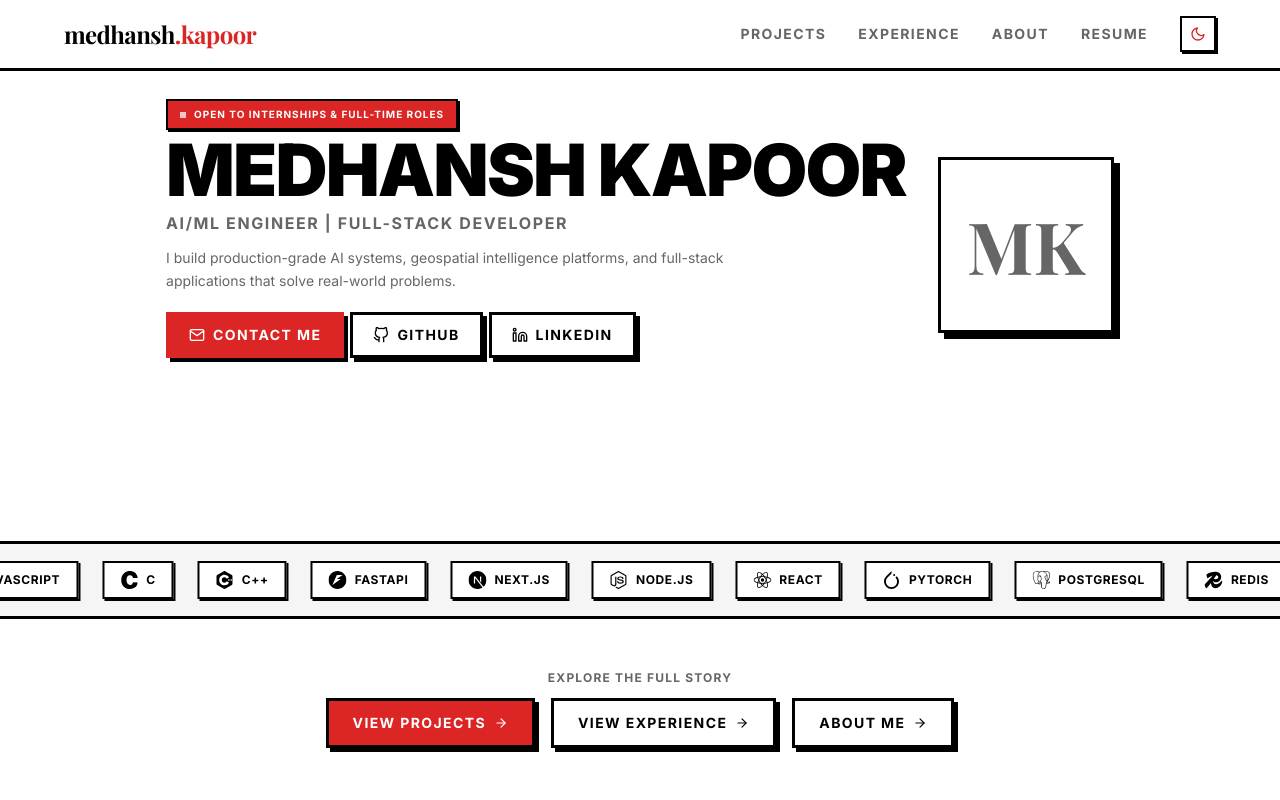
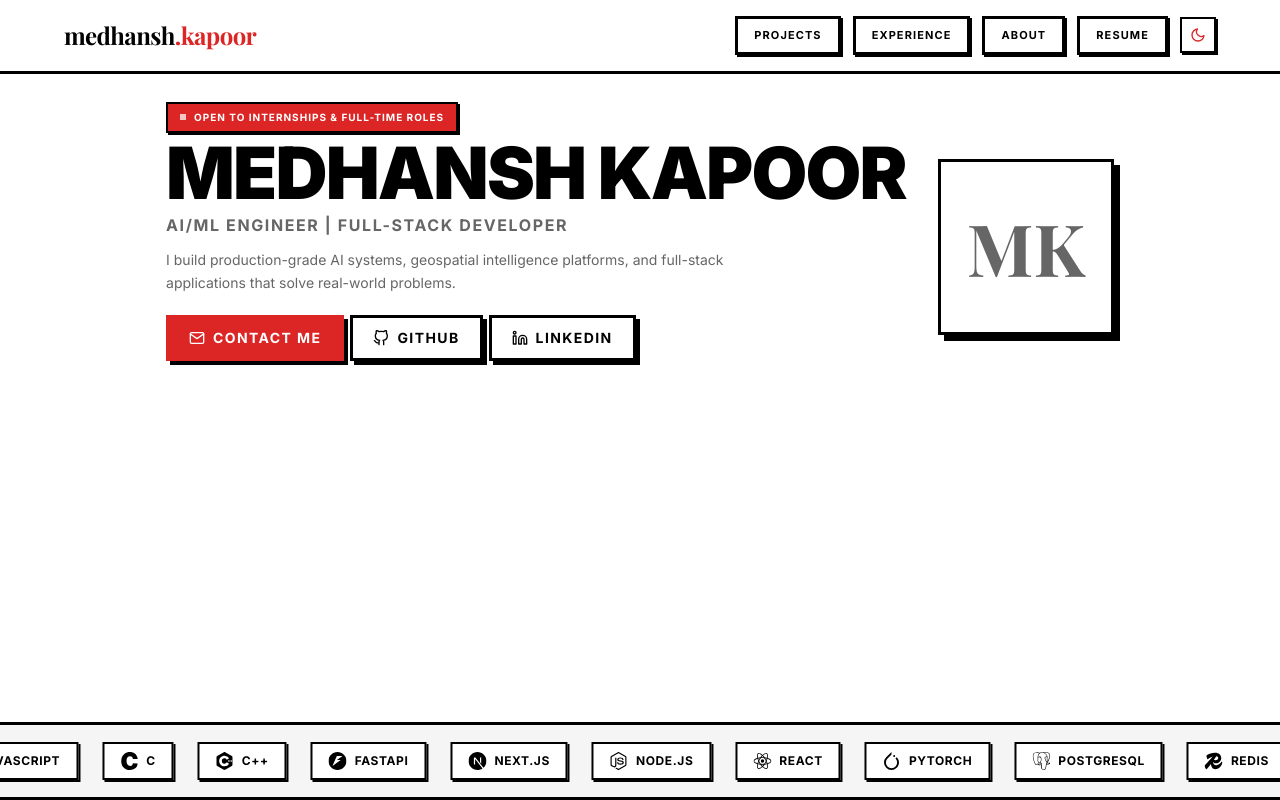
Before and after one commit to Medhansh-741/portfolio, a Next.js app: page / in a window 1280 px wide. Built offline with nearby package versions, Linux system fonts and the light colour scheme; a web font is replaced by a local one.

Commit message:
Convert navbar to chunky neo-brutalist buttons, remove HomeNav
Nav links now styled as bordered shadow buttons matching HomeNav
style. HomeNav removed from home page since its links now live
in the navbar. SkillStrip moved to bottom of home page layout.

```diff
--- a/app/components/Navbar.tsx
+++ b/app/components/Navbar.tsx
@@ -25,15 +25,17 @@ export default function Navbar() {
           medhansh<span className="text-accent">.kapoor</span>
         </Link>
 
-        <div className="hidden md:flex items-center space-x-8">
+        <div className="hidden md:flex items-center gap-3">
           {links.map((l) => {
             const active = pathname === l.href;
             return (
               <Link
                 key={l.href}
                 href={l.href}
-                className={`text-sm font-bold uppercase tracking-widest transition-colors duration-200 ${
-                  active ? "text-accent" : "text-muted-foreground hover:text-accent"
+                className={`px-4 py-2 text-[11px] font-bold uppercase tracking-widest border-[3px] shadow-sm transition-shadow duration-200 ${
+                  active
+                    ? "bg-accent text-accent-foreground border-accent"
+                    : "bg-background text-foreground border-border hover:shadow-md"
                 }`}
               >
                 {l.label}
@@ -70,8 +72,10 @@ export default function Navbar() {
               key={l.href}
               href={l.href}
               onClick={() => setOpen(false)}
-              className={`text-sm font-bold uppercase tracking-widest py-1 ${
-                pathname === l.href ? "text-accent" : "text-muted-foreground hover:text-accent"
+              className={`block px-4 py-2 text-[11px] font-bold uppercase tracking-widest border-[3px] shadow-sm ${
+                pathname === l.href
+                  ? "bg-accent text-accent-foreground border-accent"
+                  : "bg-background text-foreground border-border"
               }`}
             >
               {l.label}
--- a/app/page.tsx
+++ b/app/page.tsx
@@ -1,13 +1,11 @@
 import Hero from "./components/Hero";
 import SkillStrip from "./components/SkillStrip";
-import HomeNav from "./components/HomeNav";
 
 export default function Home() {
   return (
     <main className="flex-1 flex flex-col overflow-hidden bg-background">
       <Hero />
       <SkillStrip />
-      <HomeNav />
     </main>
   );
 }
```
